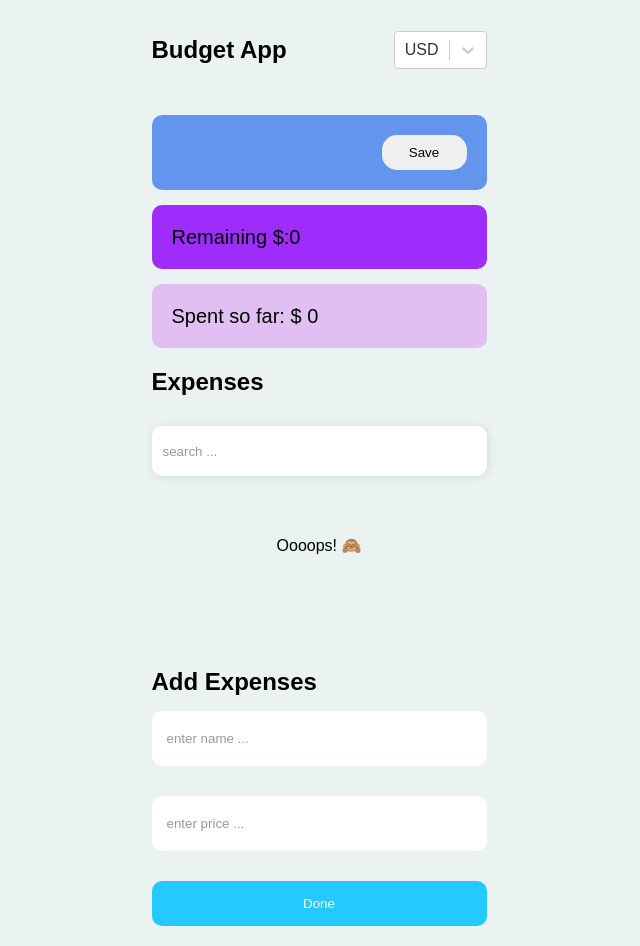
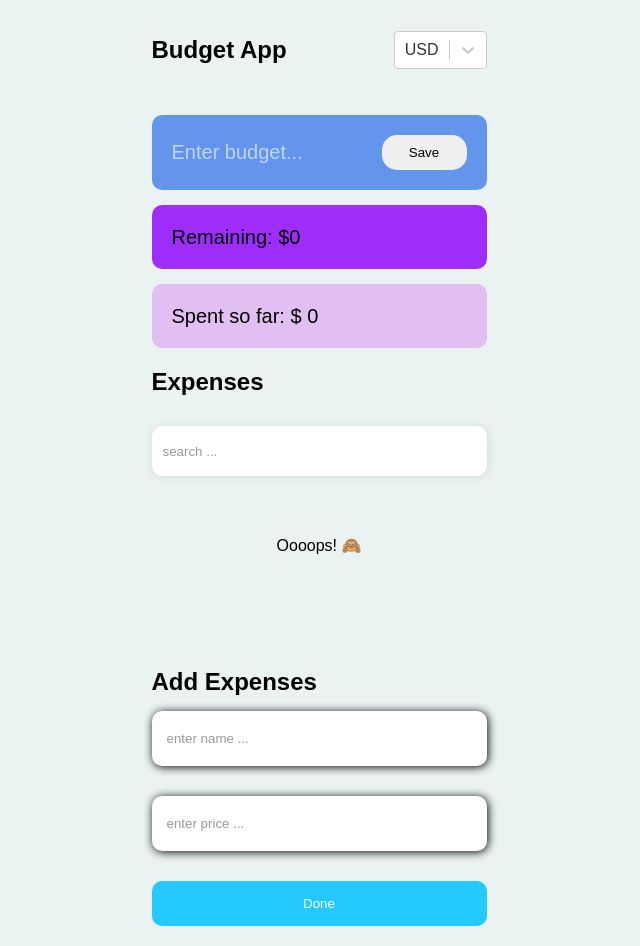
Before and after one commit to Tuljam/react-budget-app, a React (Create React App) app: page / in a window 1280 px wide. Both pictures are taken after a click on the button "Edit". Shown: the whole page, without its empty margins (321-961 px from the left). Built offline with nearby package versions, Linux system fonts and the light colour scheme.

Commit message:
fix(proj_4)correct bags by cod

```diff
--- a/public/index.html
+++ b/public/index.html
@@ -4,7 +4,7 @@
     <meta charset="utf-8" />
     <meta name="viewport" content="width=device-width, initial-scale=1" />
 
-    <title>React App</title>
+    <title>React-budget-app</title>
   </head>
   <body>
     <div id="root"></div>
--- a/src/components/AddExpensess/styles.ts
+++ b/src/components/AddExpensess/styles.ts
@@ -13,6 +13,7 @@ export const StyledForm = styled.form`
   }
 `;
 export const StyledInputForm = styled.input`
+  box-shadow: 1px 1px 10px;
   border-radius: 10px;
   border: none;
   padding: 20px 15px;
--- a/src/components/BudgetCard/BudgetCard.tsx
+++ b/src/components/BudgetCard/BudgetCard.tsx
@@ -28,14 +28,19 @@ export const BudgetCard = () => {
     <BudgetCardStyled>
       {isEditMode ? (
         <>
-          <InputStyled type="text" {...inputValue} />
+          <InputStyled
+            placeholder="Enter budget..."
+            type="number"
+            {...inputValue}
+          />
           <ButtonStyled onClick={handleSave}> Save</ButtonStyled>
         </>
       ) : (
         <>
           <SubTitleStyled>
             {" "}
-            Budget {currentCurrency.value}:{budget}
+            Budget: {currentCurrency.value}
+            {budget}
           </SubTitleStyled>
 
           <ButtonStyled onClick={handleEdit}> Edit</ButtonStyled>
--- a/src/components/BudgetCard/styles.ts
+++ b/src/components/BudgetCard/styles.ts
@@ -11,6 +11,8 @@ export const BudgetCardStyled = styled.div`
   background: #6495ed;
   border: none;
   border-radius: 10px;
+
+  cursor: pointer;
 `;
 export const SubTitleStyled = styled.p`
   font-family: Arial, Helvetica, sans-serif;
@@ -24,6 +26,7 @@ export const ButtonStyled = styled.button`
   padding: 10px;
   border-radius: 15px;
   border: none;
+  cursor: pointer;
 `;
 export const InputStyled = styled.input`
   width: 50%;
@@ -32,6 +35,7 @@ export const InputStyled = styled.input`
   color: black;
   font-weight: 500;
   font-size: 20px;
+  cursor: pointer;
   &::placeholder {
     color: rgba(255, 255, 255, 0.6);
   }
--- a/src/components/RemainingCard/RemainingCard.tsx
+++ b/src/components/RemainingCard/RemainingCard.tsx
@@ -15,7 +15,8 @@ export const RemainingCard = () => {
   }
   return (
     <RemainingCardStyled>
-      Remaining {currentCurrency.value}:{remaining}{" "}
+      Remaining: {currentCurrency.value}
+      {remaining}{" "}
     </RemainingCardStyled>
   );
 };
--- a/src/components/RemainingCard/styles.ts
+++ b/src/components/RemainingCard/styles.ts
@@ -10,7 +10,6 @@ export const RemainingCardStyled = styled.div`
   flex-direction: row;
 
   width: 335px;
-  /* height: 100px; */
   padding: 20px;
 
   font-weight: 500;
```
Also changed, not shown: src/components/Submit/Submit.tsx (+0 -8 lines), src/assets/icon/x.svg (added).
